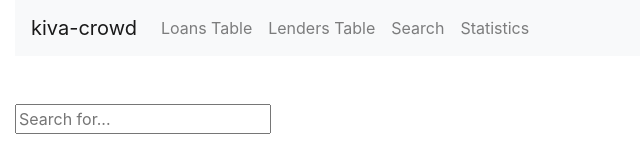
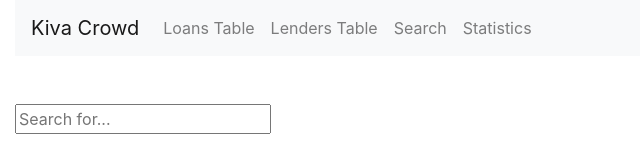
Before and after one commit to Skyblueballykid/kiva-crowd, a React (Create React App) app in the folder frontend/: page /search in a window 1280 px wide. Shown: the top 160 px of the page, without its empty margins (0-640 px from the left). Built offline with nearby package versions, Linux system fonts and the light colour scheme.

Commit message:
change nav title

```diff
--- a/frontend/src/components/Navigation.js
+++ b/frontend/src/components/Navigation.js
@@ -14,7 +14,7 @@ class Navigation extends Component {
         return (
             <div class="mb-5">
               <Navbar color="light" light expand="md">
-                  <NavbarBrand href="/table/">kiva-crowd</NavbarBrand>
+                  <NavbarBrand href="/table/">Kiva Crowd</NavbarBrand>
                   <Nav className="kiva-navbar" navbar>
                     <NavItem>
                       <NavLink href="/table/loans/">Loans Table</NavLink>
```
